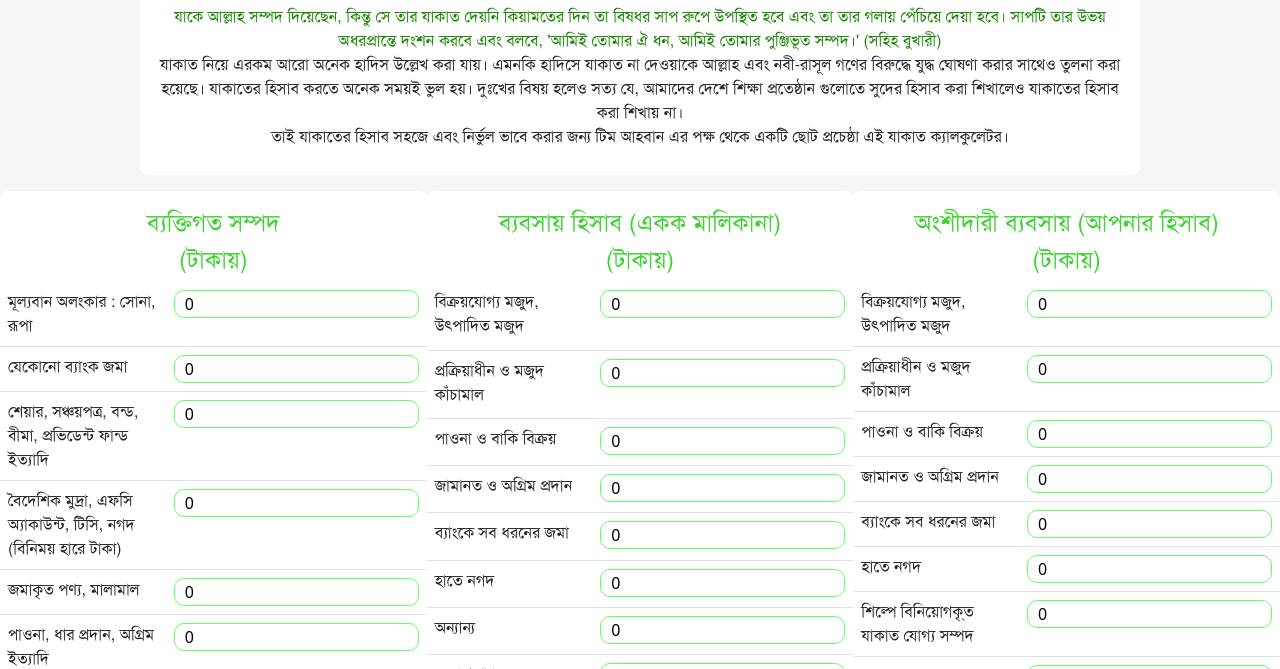
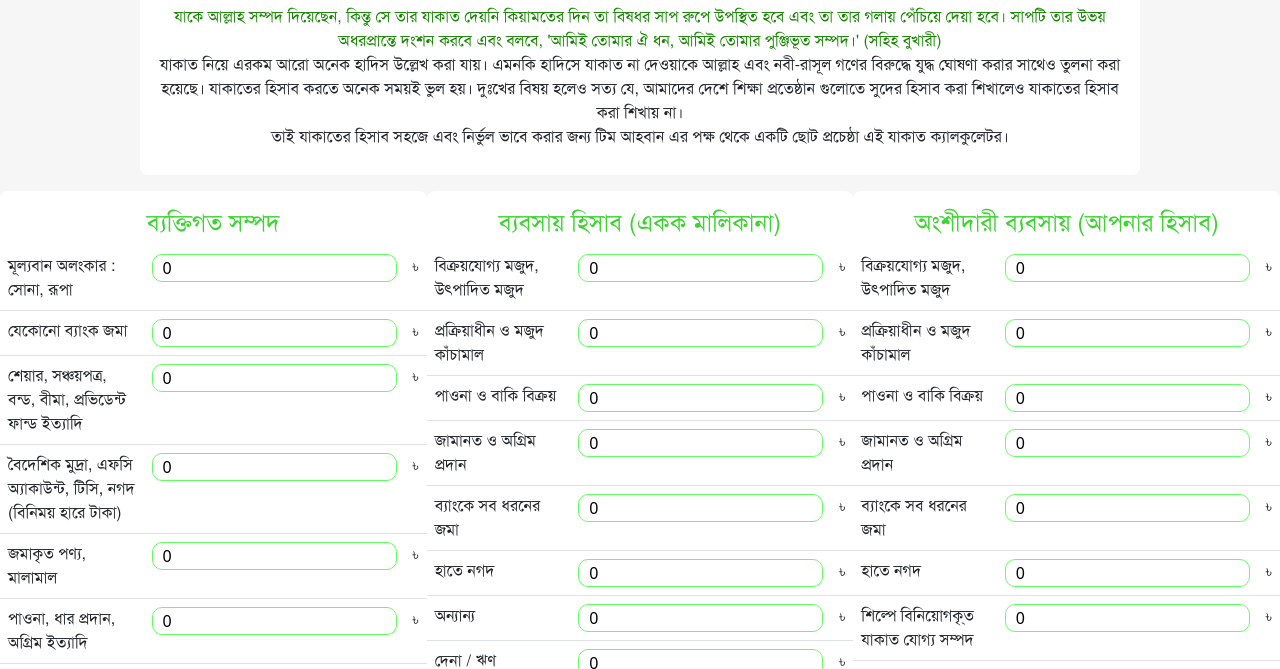
Before and after one commit to mahianmahin/project_zakat_calculator, a plain HTML site: page index.html in a window 1280 px wide. Shown: the part 130-799 px from the top of the page. Drawn offline with Linux system fonts and the light colour scheme.

Commit message:
Update index.html

```diff
--- a/index.html
+++ b/index.html
@@ -46,46 +46,54 @@
         <div class="row">
             <div class="col-sm-4 calculation mt-3">
                 <h2 class="bangla-font body-heading mt-2 text-center">ব্যক্তিগত সম্পদ</h2>
-                <h4 class="bangla-font body-heading text-center">(টাকায়)</h4>
+<!--                 <h4 class="bangla-font body-heading text-center">(টাকায়)</h4> -->
                 <table class="table">
                     <tr class="table-body">
                         <td class="bangla-font">মূল্যবান অলংকার : সোনা, রূপা</td>
                         <td><input class="input" type="number" id="plus_1" value="0"></td>
+                        <td>৳</td>
                     </tr>
 
                     <tr>
                         <td class="bangla-font">যেকোনো ব্যাংক জমা</td>
                         <td><input class="input" type="number" id="plus_2" value="0"></td>
+                        <td>৳</td>
                     </tr>
 
                     <tr class="table-body">
                         <td class="bangla-font">শেয়ার, সঞ্চয়পত্র, বন্ড, বীমা, প্রভিডেন্ট ফান্ড ইত্যাদি </td>
                         <td><input class="input" type="number" id="plus_3" value="0"></td>
+                        <td>৳</td>
                     </tr>
 
                     <tr>
                         <td class="bangla-font">বৈদেশিক মুদ্রা, এফসি অ্যাকাউন্ট, টিসি, নগদ (বিনিময় হারে টাকা)</td>
                         <td><input class="input" type="number" id="plus_4" value="0"></td>
+                        <td>৳</td>
                     </tr>
 
                     <tr class="table-body">
                         <td class="bangla-font">জমাকৃত পণ্য, মালামাল </td>
                         <td><input class="input" type="number" id="plus_5" value="0"></td>
+                        <td>৳</td>
                     </tr>
 
                     <tr>
                         <td class="bangla-font">পাওনা, ধার প্রদান, অগ্রিম ইত্যাদি</td>
                         <td><input class="input" type="number" id="plus_6" value="0"></td>
+                        <td>৳</td>
                     </tr>
 
                     <tr class="table-body">
                         <td class="bangla-font">অন্যান্য</td>
                         <td><input class="input" type="number" id="plus_7" value="0"></td>
+                        <td>৳</td>
                     </tr>
 
                     <tr>
                         <td class="bangla-font">দেনা / ঋণ</td>
                         <td><input class="input" type="number" id="minus_1" value="0"></td>
+                        <td>৳</td>
 
                     </tr>
 
@@ -95,46 +103,54 @@
 
             <div class="col-sm-4 calculation mt-3">
                 <h2 class="bangla-font body-heading mt-2 text-center">ব্যবসায় হিসাব (একক মালিকানা)</h2>
-                <h4 class="bangla-font body-heading text-center">(টাকায়)</h4>
+<!--                 <h4 class="bangla-font body-heading text-center">(টাকায়)</h4> -->
                 <table class="table">
                     <tr class="table-body">
                         <td class="bangla-font">বিক্রয়যোগ্য মজুদ, উৎপাদিত মজুদ</td>
                         <td><input class="input" type="number" id="plus_8" value="0"></td>
+                        <td>৳</td>
                     </tr>
 
                     <tr>
                         <td class="bangla-font">প্রক্রিয়াধীন ও মজুদ কাঁচামাল</td>
                         <td><input class="input" type="number" id="plus_9" value="0"></td>
+                        <td>৳</td>
                     </tr>
 
                     <tr class="table-body">
                         <td class="bangla-font">পাওনা ও বাকি বিক্রয় </td>
                         <td><input class="input" type="number" id="plus_10" value="0"></td>
+                        <td>৳</td>
                     </tr>
 
                     <tr>
                         <td class="bangla-font">জামানত ও অগ্রিম প্রদান</td>
                         <td><input class="input" type="number" id="plus_11" value="0"></td>
+                        <td>৳</td>
                     </tr>
 
                     <tr class="table-body">
                         <td class="bangla-font">ব্যাংকে সব ধরনের জমা</td>
                         <td><input class="input" type="number" id="plus_12" value="0"></td>
+                        <td>৳</td>
                     </tr>
 
                     <tr>
                         <td class="bangla-font">হাতে নগদ</td>
                         <td><input class="input" type="number" id="plus_13" value="0"></td>
+                        <td>৳</td>
                     </tr>
 
                     <tr class="table-body">
                         <td class="bangla-font">অন্যান্য</td>
                         <td><input class="input" type="number" id="plus_14" value="0"></td>
+                        <td>৳</td>
                     </tr>
 
                     <tr>
                         <td class="bangla-font">দেনা / ঋণ</td>
                         <td><input class="input" type="number" id="minus_2" value="0"></td>
+                        <td>৳</td>
 
                     </tr>
 
@@ -144,46 +160,54 @@
 
             <div class="col-sm-4 calculation mt-3">
                 <h2 class="bangla-font body-heading mt-2 text-center">অংশীদারী ব্যবসায় (আপনার হিসাব)</h2>
-                <h4 class="bangla-font body-heading text-center">(টাকায়)</h4>
+<!--                 <h4 class="bangla-font body-heading text-center">(টাকায়)</h4> -->
                 <table class="table">
                     <tr class="table-body">
                         <td class="bangla-font">বিক্রয়যোগ্য মজুদ, উৎপাদিত মজুদ</td>
                         <td><input class="input" type="number" id="plus_15" value="0"></td>
+                        <td>৳</td>
                     </tr>
 
                     <tr>
                         <td class="bangla-font">প্রক্রিয়াধীন ও মজুদ কাঁচামাল</td>
                         <td><input class="input" type="number" id="plus_16" value="0"></td>
+                        <td>৳</td>
                     </tr>
 
                     <tr class="table-body">
                         <td class="bangla-font">পাওনা ও বাকি বিক্রয় </td>
                         <td><input class="input" type="number" id="plus_17" value="0"></td>
+                        <td>৳</td>
                     </tr>
 
                     <tr>
                         <td class="bangla-font">জামানত ও অগ্রিম প্রদান</td>
                         <td><input class="input" type="number" id="plus_18" value="0"></td>
+                        <td>৳</td>
                     </tr>
 
                     <tr class="table-body">
                         <td class="bangla-font">ব্যাংকে সব ধরনের জমা</td>
                         <td><input class="input" type="number" id="plus_19" value="0"></td>
+                        <td>৳</td>
                     </tr>
 
                     <tr>
                         <td class="bangla-font">হাতে নগদ</td>
                         <td><input class="input" type="number" id="plus_20" value="0"></td>
+                        <td>৳</td>
                     </tr>
 
                     <tr class="table-body">
                         <td class="bangla-font">শিল্পে বিনিয়োগকৃ্ত যাকাত যোগ্য সম্পদ</td>
                         <td><input class="input" type="number" id="plus_21" value="0"></td>
+                        <td>৳</td>
                     </tr>
 
                     <tr>
                         <td class="bangla-font">দেনা / ঋণ</td>
                         <td><input class="input" type="number" id="minus_3" value="0"></td>
+                        <td>৳</td>
 
                     </tr>
                 </table>
```
